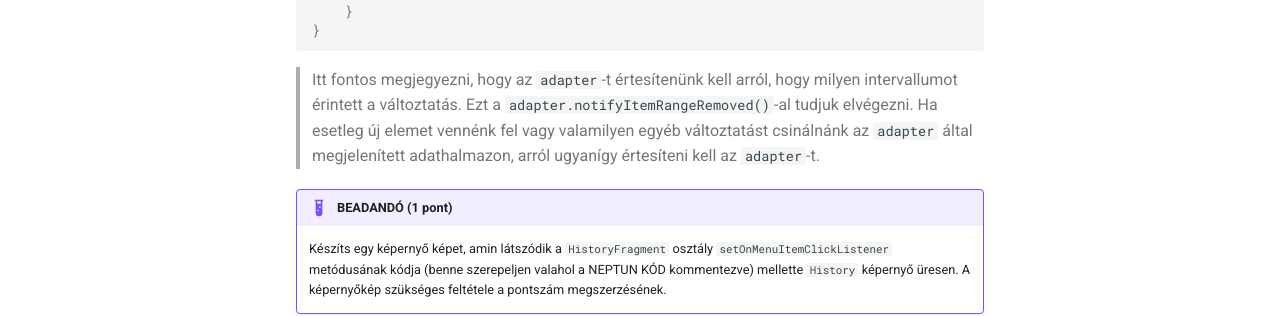
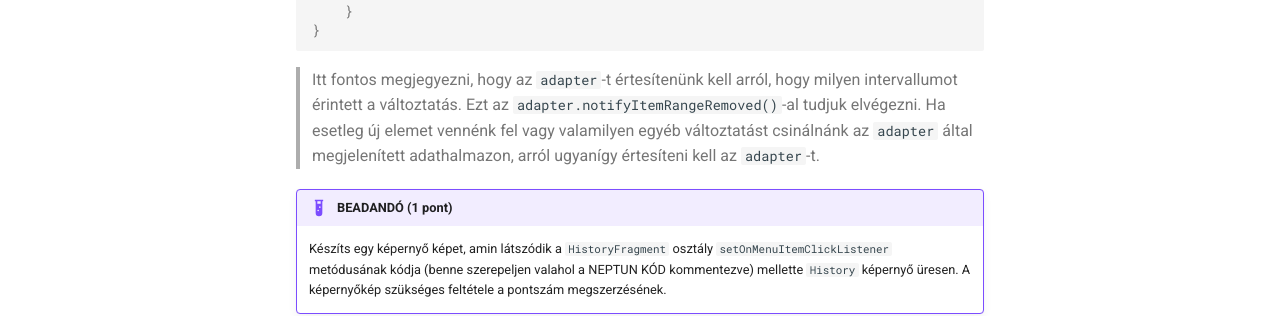
Before and after one commit to VIAUAV21/laborok, an MkDocs documentation site: the page built from docs/laborok/calculator/index.md, in a window 1280 px wide and 900 px high, scrolled down 25066 px. Shown: the part 441-757 px from the top of the window. Built offline with MkDocs 1.6.1 and Material for MkDocs 9.7.7, drawn with Linux system fonts in a browser that asks for light colours; comment, search, counter and statistics services are not loaded.

Commit message:
Fix typo

````diff
--- a/docs/laborok/calculator/index.md
+++ b/docs/laborok/calculator/index.md
@@ -1227,7 +1227,7 @@ binding.topAppBar.setOnMenuItemClickListener { menuItem ->
 }
 ```
 
-> Itt fontos megjegyezni, hogy az `adapter`-t értesítenünk kell arról, hogy milyen intervallumot érintett a változtatás. Ezt a `adapter.notifyItemRangeRemoved()`-al tudjuk elvégezni. Ha esetleg új elemet vennénk fel vagy valamilyen egyéb változtatást csinálnánk az `adapter` által megjelenített adathalmazon, arról ugyanígy értesíteni kell az `adapter`-t.
+> Itt fontos megjegyezni, hogy az `adapter`-t értesítenünk kell arról, hogy milyen intervallumot érintett a változtatás. Ezt az `adapter.notifyItemRangeRemoved()`-al tudjuk elvégezni. Ha esetleg új elemet vennénk fel vagy valamilyen egyéb változtatást csinálnánk az `adapter` által megjelenített adathalmazon, arról ugyanígy értesíteni kell az `adapter`-t.
 
 !!!example "BEADANDÓ (1 pont)"
 	Készíts egy képernyő képet, amin látszódik a `HistoryFragment` osztály `setOnMenuItemClickListener` metódusának kódja (benne szerepeljen valahol a NEPTUN KÓD kommentezve) mellette `History` képernyő üresen.
````
